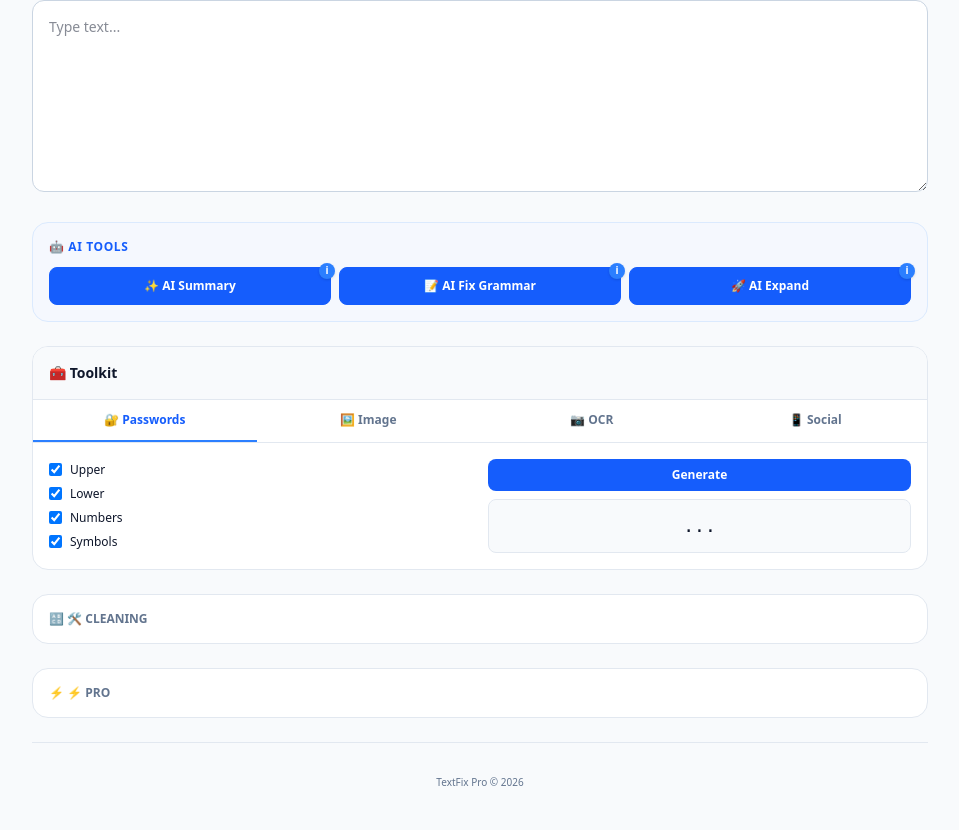
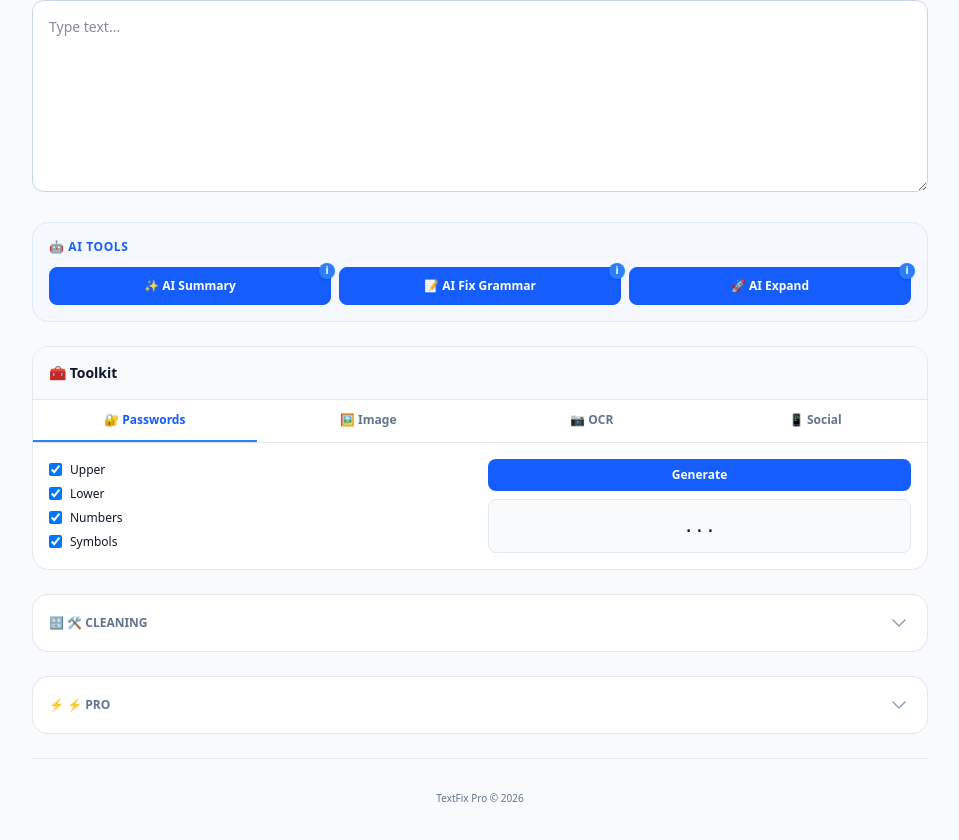
Before and after one commit to ReLaXsZ/textfix-pro, a Next.js app: page / in a window 1280 px wide. Shown: the part 505-1345 px from the top of the page, without its empty margins (160-1119 px from the left). Built offline with nearby package versions, Linux system fonts and the light colour scheme.

Commit message:
Add tooltips to all buttons and arrows to accordions

```diff
--- a/app/page.tsx
+++ b/app/page.tsx
@@ -220,7 +220,6 @@ export default function Home() {
     } catch (err) { console.error(err); }
   };
 
-  // --- ФУНКЦИИ ЗА ПОЧИСТВАНЕ И ФОРМАТИРАНЕ ---
   const makeBIG = () => updateText(text.toUpperCase(), t.upperSuccess);
   const makeSmall = () => updateText(text.toLowerCase(), t.lowerSuccess);
   const capitalizeSentences = () => updateText(text.replace(/(^|[.!?]\s+|\n\s*)([a-zа-яё])/gi, (_m, p, l) => p + l.toUpperCase()), t.sentenceSuccess);
@@ -350,9 +349,13 @@ export default function Home() {
           </div>
         </div>
 
-        {/* СЕКЦИЯ ПОЧИСТВАНЕ (Върнати всички бутони) */}
         <details className={`group border rounded-2xl ${isLight ? "bg-white border-slate-200" : "bg-slate-900 border-slate-800"}`}>
-          <summary className="p-4 cursor-pointer list-none font-bold text-xs uppercase text-slate-500">🔠 {t.tools}</summary>
+          <summary className="flex items-center justify-between p-4 cursor-pointer list-none font-bold text-xs uppercase text-slate-500">
+            <div>🔠 {t.tools}</div>
+            <span className="transition group-open:rotate-180 text-slate-400">
+              <svg fill="none" height="24" shapeRendering="geometricPrecision" stroke="currentColor" strokeLinecap="round" strokeLinejoin="round" strokeWidth="1.5" viewBox="0 0 24 24" width="24"><path d="M6 9l6 6 6-6"></path></svg>
+            </span>
+          </summary>
           <div className="p-4 pt-0 grid grid-cols-2 sm:grid-cols-3 md:grid-cols-4 gap-2">
             <button type="button" onClick={makeBIG} className={`${mdBtnClass} py-2.5 font-semibold`}>{t.uppercase}</button>
             <button type="button" onClick={makeSmall} className={`${mdBtnClass} py-2.5 font-semibold`}>{t.lowercase}</button>
@@ -370,7 +373,12 @@ export default function Home() {
         </details>
 
         <details className={`group border rounded-2xl ${isLight ? "bg-white border-slate-200" : "bg-slate-900 border-slate-800"}`}>
-          <summary className="p-4 cursor-pointer list-none font-bold text-xs uppercase text-slate-500">⚡ {t.proTools}</summary>
+          <summary className="flex items-center justify-between p-4 cursor-pointer list-none font-bold text-xs uppercase text-slate-500">
+            <div>⚡ {t.proTools}</div>
+            <span className="transition group-open:rotate-180 text-slate-400">
+              <svg fill="none" height="24" shapeRendering="geometricPrecision" stroke="currentColor" strokeLinecap="round" strokeLinejoin="round" strokeWidth="1.5" viewBox="0 0 24 24" width="24"><path d="M6 9l6 6 6-6"></path></svg>
+            </span>
+          </summary>
           <div className="p-4 pt-0 grid grid-cols-1 sm:grid-cols-3 gap-2">
              <button className={`${mdBtnClass} py-2.5 font-semibold`}>{t.encodeBase64}</button>
              <button className={`${mdBtnClass} py-2.5 font-semibold`}>{t.decodeBase64}</button>
```
